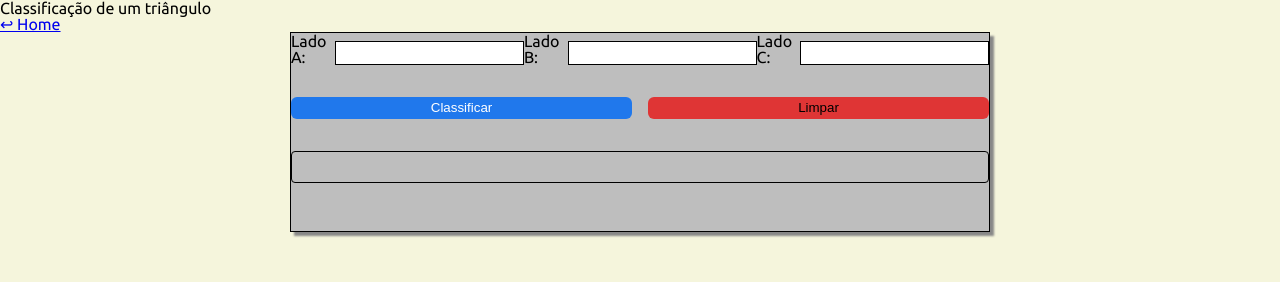
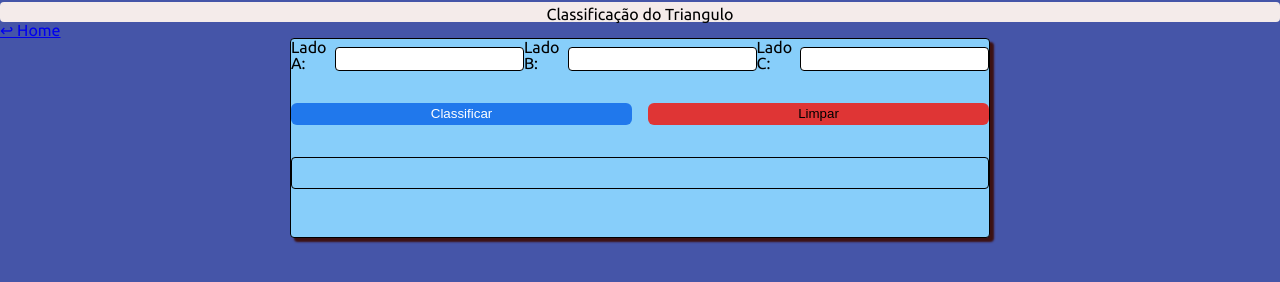
Before and after one commit to JuliaVitoriaS/logica_de_programacao_js, a plain HTML site: page classificacao_triangulo.html in a window 1280 px wide. Drawn offline with Linux system fonts and the light colour scheme.

Commit message:
style:alterando a estilização do desafio traingulo

```diff
--- a/classificacao_triangulo.html
+++ b/classificacao_triangulo.html
@@ -7,6 +7,7 @@
     <link rel="stylesheet" type="text/css" href="style.css">
     <link rel="stylesheet" href="reset.css">
     <link rel="stylesheet" href="style.css">
+
 </head>
 
 
@@ -15,7 +16,11 @@
 
 
 
-        <h1>Classificação de um triângulo</h1>
+        <div class="tamanhodafonte">
+
+            <h1>Classificação do Triangulo</h1>
+
+        </div>
         <a href="index.html">↩ Home</a>
 
        <main>
--- a/style.css
+++ b/style.css
@@ -2,12 +2,17 @@
 
 *{
     box-sizing: border-box;
+    border-radius: 4px;
+
+
+
 }
 
 
 body {
     font-family: 'Ubuntu',sans-serif;
-    background-color: beige;
+    background-color: rgb(69, 85, 168);
+    border-radius: 5px;
 
 
 }
@@ -28,8 +33,9 @@ main {
     border-color: black;
     border:1px solid black; /*shorthand para a borda */
     margin:auto;
-    background-color: #bebebe;
-    box-shadow: 4px 4px 2px #888;
+    background-color:lightskyblue;
+    box-shadow: 4px 4px 2px #3d1111;
+    border-radius: 4px;
 
 }
 .elementos-em-linha{
@@ -58,6 +64,7 @@ input {
     border: 1px solid #000000;
     padding-left: 8px;
     margin-top: 8px;
+    border-radius: 4px;
 
 }
 
@@ -125,3 +132,10 @@ background-color:#e82375 ;
 .acao-alternativa:active {
     background-color: rgb(13, 156, 13);
 }
+
+.tamanhodafonte {
+    background-color: #f4ebea;
+    margin-top: 2px;
+    padding-block-start:4px ;
+    text-align: center;g
+}
```
